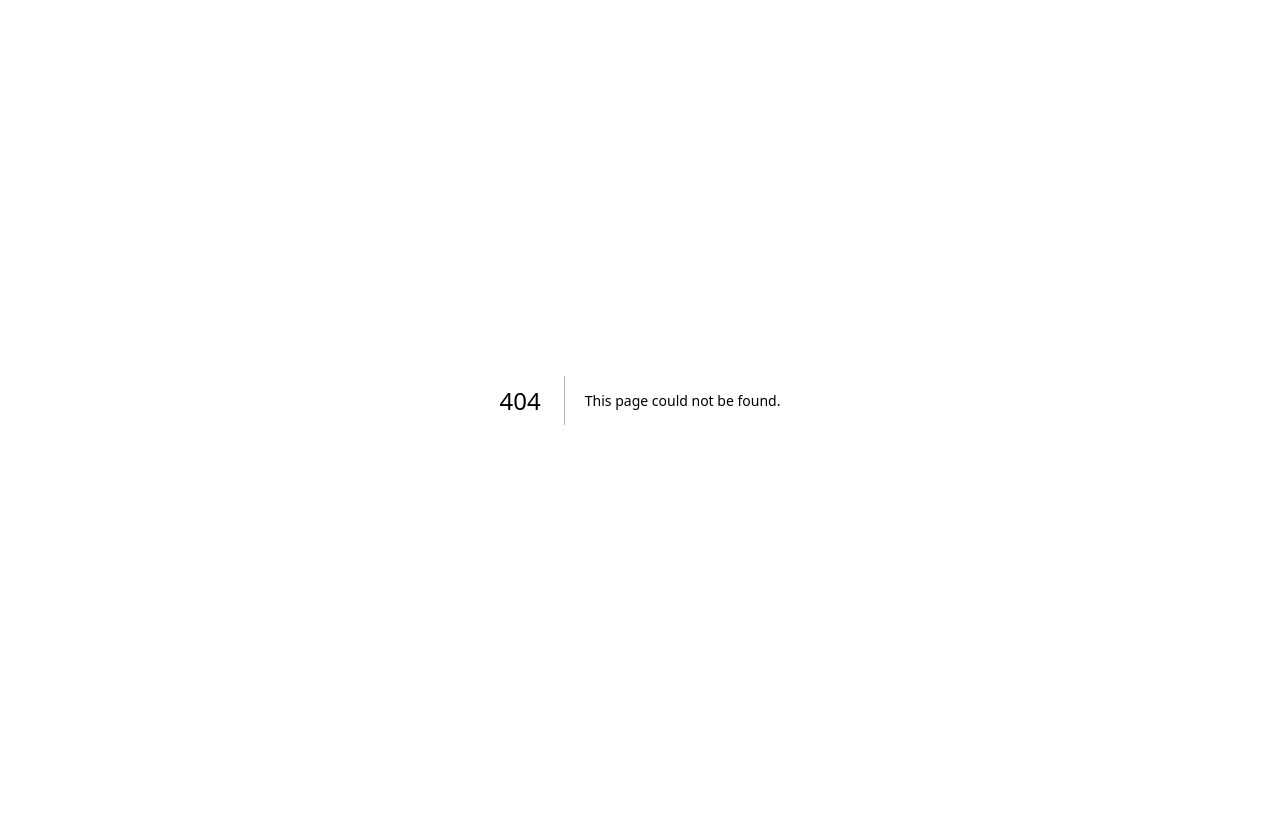
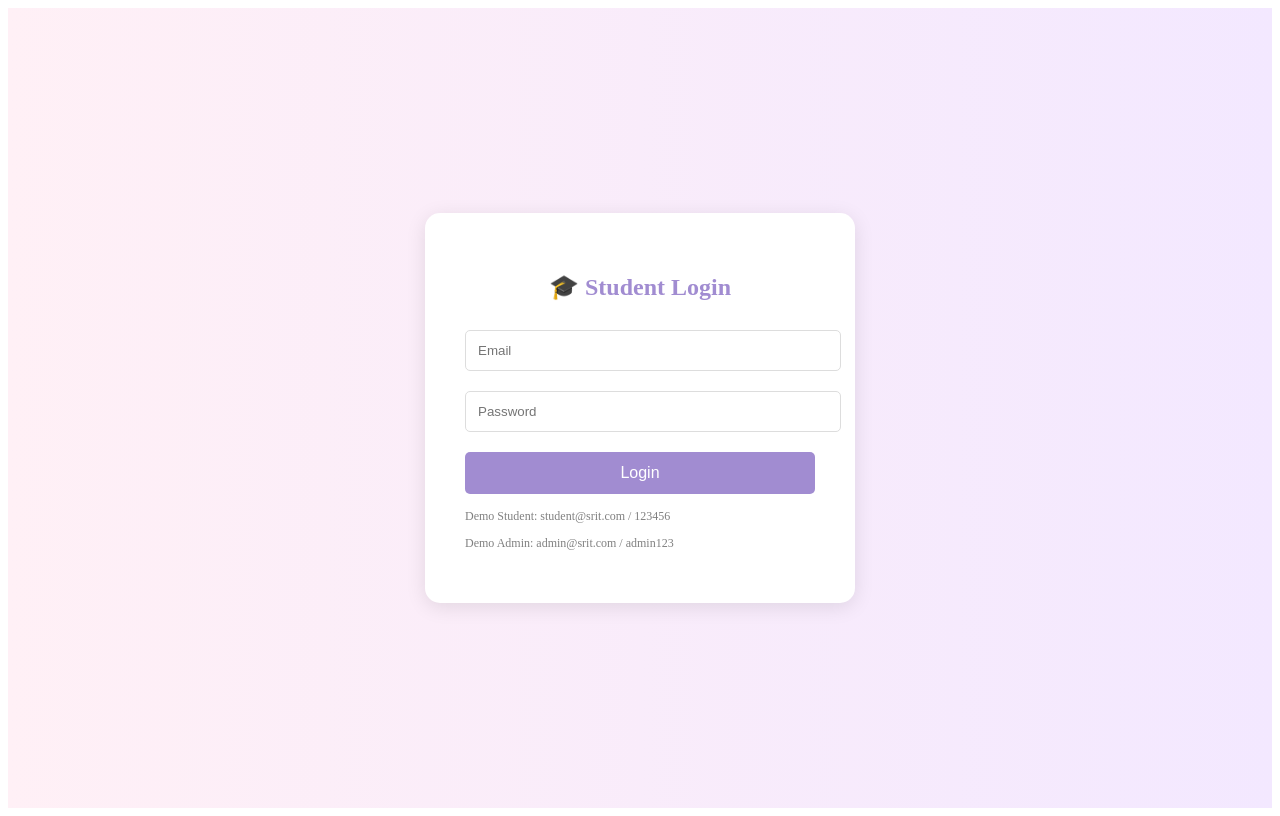
Before and after one commit to kavadihemalatha0317/srit-mi-portal, a Next.js app: page /login in a window 1280 px wide. Before the commit this address had no page. Built offline with nearby package versions, Linux system fonts and the light colour scheme.

Commit message:
Create login.jsx

```diff
--- /dev/null
+++ b/pages/login.jsx
@@ -0,0 +1,51 @@
+import React, { useState } from "react";
+import { useRouter } from "next/router";
+
+export default function Login() {
+  const [email, setEmail] = useState("");
+  const [password, setPassword] = useState("");
+  const router = useRouter();
+
+  const handleLogin = (e) => {
+    e.preventDefault();
+    // Ippatiki demo login. Tarvatha Firebase connect cheddam
+    if(email === "student@srit.com" && password === "123456") {
+      router.push("/dashboard");
+    } else if(email === "admin@srit.com" && password === "admin123") {
+      router.push("/admin");
+    } else {
+      alert("Wrong Email or Password! Demo: student@srit.com / 123456");
+    }
+  }
+
+  return (
+    <div style={{minHeight:"100vh", display:"flex", justifyContent:"center", alignItems:"center", background:"linear-gradient(to right,#fff0f6,#f3e8ff)"}}>
+      <div style={{background:"white", padding:"40px", borderRadius:"15px", boxShadow:"0 4px 20px rgba(0,0,0,0.1)", width:"350px"}}>
+        <h2 style={{textAlign:"center", color:"#a18cd1"}}>🎓 Student Login</h2>
+        <form onSubmit={handleLogin}>
+          <input
+            type="email"
+            placeholder="Email"
+            value={email}
+            onChange={(e)=>setEmail(e.target.value)}
+            style={{width:"100%", padding:"12px", margin:"10px 0", border:"1px solid #ddd", borderRadius:"5px"}}
+            required
+          />
+          <input
+            type="password"
+            placeholder="Password"
+            value={password}
+            onChange={(e)=>setPassword(e.target.value)}
+            style={{width:"100%", padding:"12px", margin:"10px 0", border:"1px solid #ddd", borderRadius:"5px"}}
+            required
+          />
+          <button type="submit" style={{width:"100%", padding:"12px", background:"#a18cd1", color:"white", border:"none", borderRadius:"5px", fontSize:"16px", marginTop:"10px"}}>
+            Login
+          </button>
+        </form>
+        <p style={{fontSize:"12px", marginTop:"15px", color:"gray"}}>Demo Student: student@srit.com / 123456</p>
+        <p style={{fontSize:"12px", color:"gray"}}>Demo Admin: admin@srit.com / admin123</p>
+      </div>
+    </div>
+  )
+}
```
